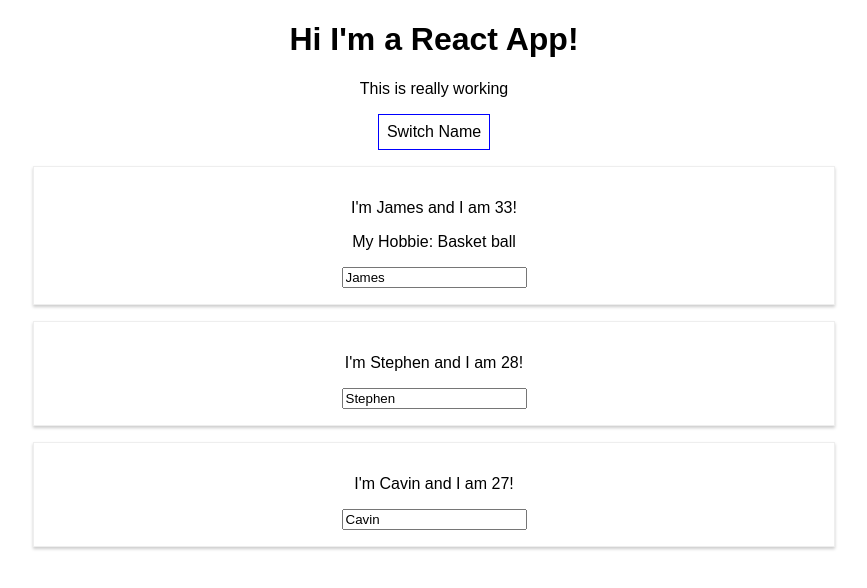
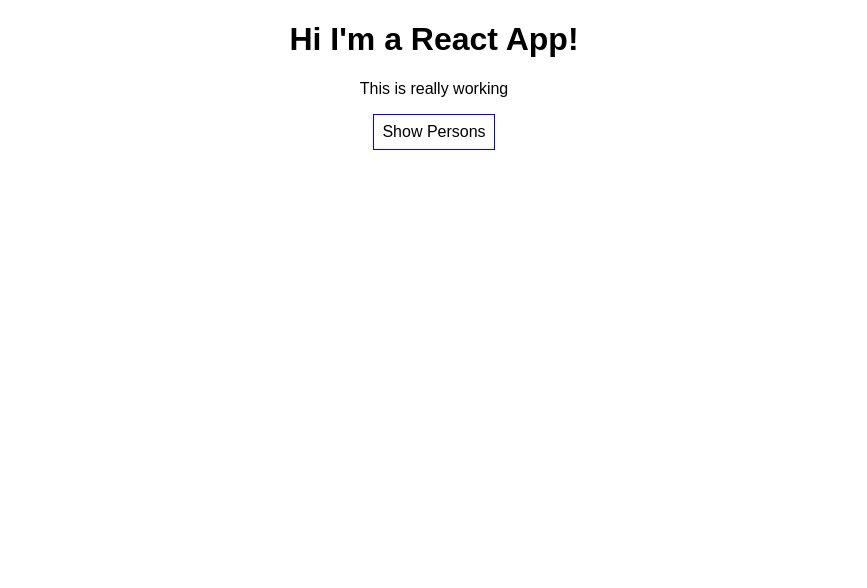
Before and after one commit to pan4o/react-complete-guide, a React (Create React App) app: page / in a window 1280 px wide. Shown: the top 588 px of the page, without its empty margins (206-1073 px from the left). Built offline with nearby package versions, Linux system fonts and the light colour scheme.

Commit message:
Handing dynamic content the javascript way

```diff
--- a/src/App.js
+++ b/src/App.js
@@ -9,7 +9,8 @@
       { name: 'James', age: 33 },
       { name: 'Stephen', age: 28 },
       { name: 'Cavin', age: 27 },
-    ]
+    ],
+    showPersons: false
   }
 
   switchNameHandler = (newName) => {
@@ -22,13 +23,20 @@
     })
   }
 
-  nameChangedhandler = (event) => {
+  nameChangedHandler = (event) => {
     this.setState({
       persons: [
         { name: 'James', age: 33 },
         { name: event.target.value, age: 28 },
         { name: 'Cavin Durant', age: 27 },
       ]
+    })
+  }
+
+  togglePersonsHandler = () => {
+    const doesShow = this.state.showPersons;
+    this.setState({
+      showPersons: !doesShow
     })
   }
 
@@ -41,15 +49,11 @@
       cursor: 'pointer'
     };
 
-    return (
-      <div className="App">
-        <h1>Hi I'm a React App!</h1>
-        <p>This is really working</p>
-        <button
-          style={style}
-          onClick={() => this.switchNameHandler('Leba James')}>
-          Switch Name
-        </button>
+    let persons = null;
+
+    if (this.state.showPersons) {
+      persons = (
+        <div>
           <Person
             name={this.state.persons[0].name}
             age={this.state.persons[0].age}
@@ -58,7 +62,7 @@
           <Person
             name={this.state.persons[1].name}
             age={this.state.persons[1].age}
-          changed={this.nameChangedhandler}
+            changed={this.nameChangedHandler}
           ></Person>
           <Person
             name={this.state.persons[2].name}
@@ -67,6 +71,20 @@
         </div>
       );
     }
+
+    return (
+      <div className="App">
+        <h1>Hi I'm a React App!</h1>
+        <p>This is really working</p>
+        <button
+          style={style}
+          onClick={this.togglePersonsHandler}>
+          {this.state.showPersons ? "Hide" : "Show"} Persons
+        </button>
+        {persons}
+      </div>
+    );
+  }
 }
 
 export default App;
```
Lines whose indentation alone changed are shown as unchanged.
